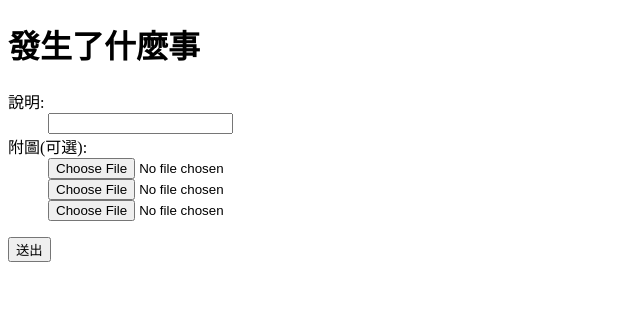
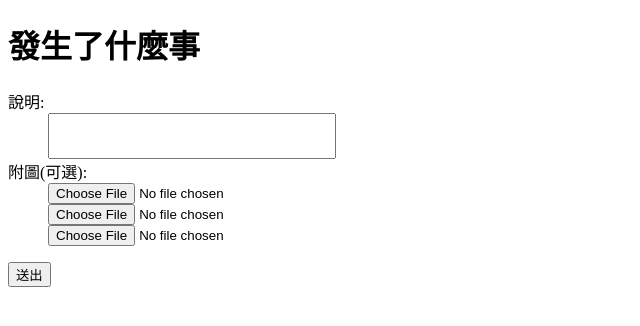
Before and after one commit to lowiki-org/localwiki-social, a Flask app: page / in a window 1280 px wide. Shown: the top 326 px of the page, without its empty margins (0-640 px from the left). Run offline with Flask 2, Linux system fonts and the light colour scheme.

Commit message:
Setup style of input box

```diff
--- a/templates/add.html
+++ b/templates/add.html
@@ -8,7 +8,7 @@
   <form action="{{ url_for('add') }}" method=post enctype=multipart/form-data >
     <dl>
       <dt>說明:
-      <dd><input type=text name=message>
+      <dd><input type=text name=message style="font-size: 14pt; height: 40px; width:280px;">
       <dt>附圖(可選):
         <dd><input type=file name=image-1>
         <dd><input type=file name=image-2>
```
